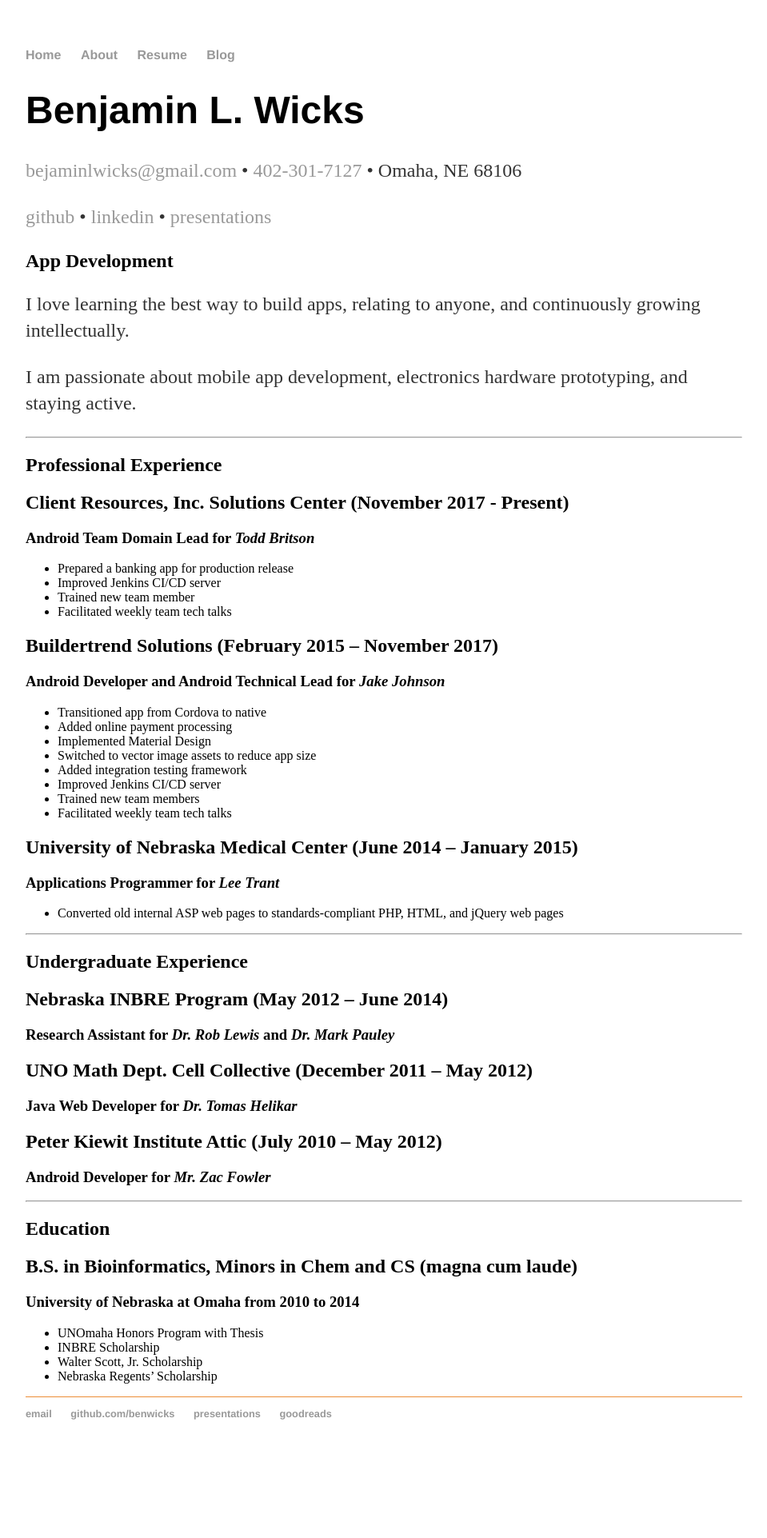
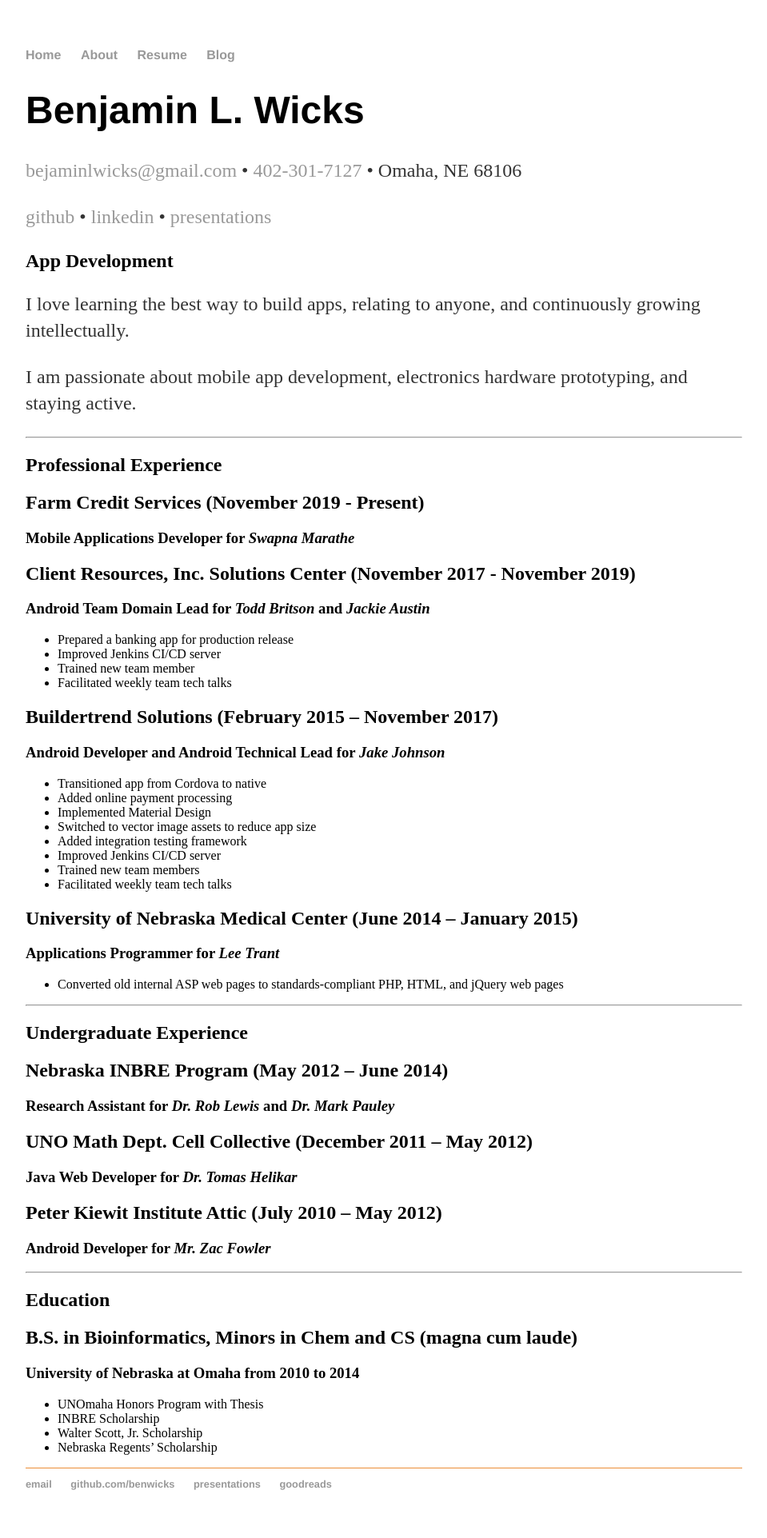
Before and after one commit to benwicks/benwicks.github.io, a Jekyll site: the page built from resume/index.md, in a window 1280 px wide. Shown: the whole page at 80% size, without its empty margins (160-1119 px from the left). Built offline with Jekyll 4.4.1, drawn with Linux system fonts in a browser that asks for light colours; our own code applies the rules of GitHub Pages for plain Markdown files; before the commit the page ends 1835 px from its top, so only the background shows below that.

Commit message:
Add FCSA to resume

```diff
--- a/resume/index.md
+++ b/resume/index.md
@@ -17,8 +17,11 @@
 
 ## Professional Experience
 
-## Client Resources, Inc. Solutions Center (November 2017 - Present)
-### **Android Team Domain Lead** for *Todd Britson*
+## Farm Credit Services (November 2019 - Present)
+### **Mobile Applications Developer** for *Swapna Marathe*
+
+## Client Resources, Inc. Solutions Center (November 2017 - November 2019)
+### **Android Team Domain Lead** for *Todd Britson* and *Jackie Austin*
 - Prepared a banking app for production release
 - Improved Jenkins CI/CD server
 - Trained new team member
```
